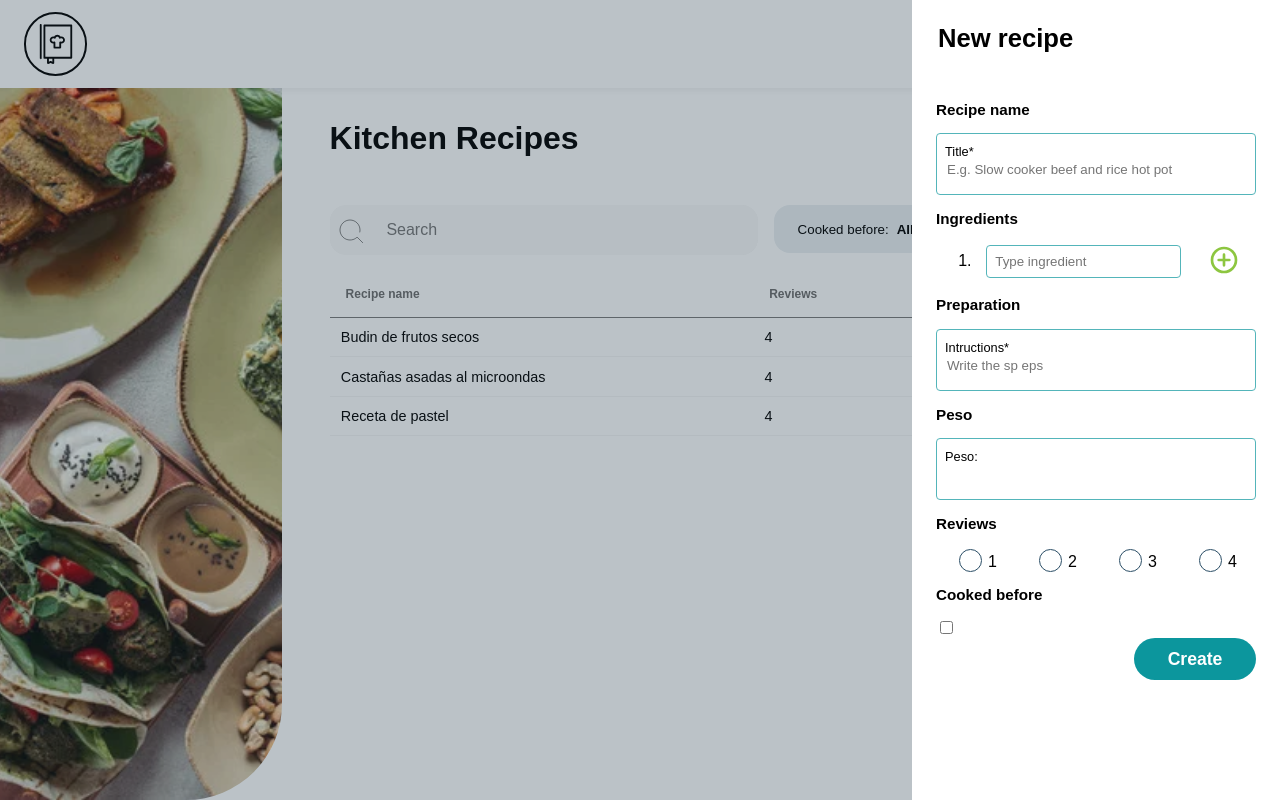
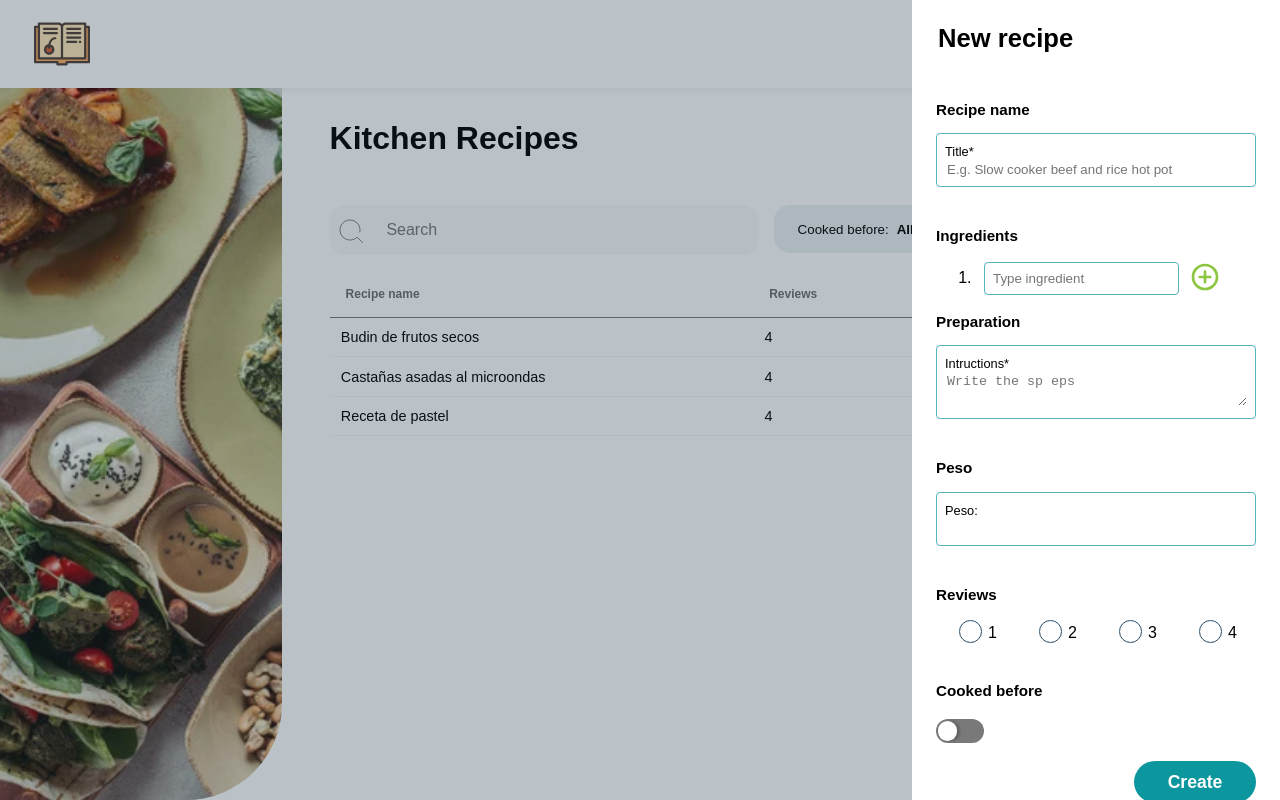
Before and after one commit to LPZneider/Kitchen-Recipes, a React (Vite) app: page / in a window 1280 px wide. Both pictures are taken after a click on the button 1232 px from the left and 748 px from the top of the page. Built offline with nearby package versions, Linux system fonts and the light colour scheme.

Commit message:
dando estilo principal

```diff
--- a/index.html
+++ b/index.html
@@ -4,7 +4,7 @@
     <meta charset="UTF-8" />
     <link rel="icon" type="image/svg+xml" href="/src/assets/recipe.svg" />
     <meta name="viewport" content="width=device-width, initial-scale=1.0" />
-    <title>Recipes LpzNeider</title>
+    <title>Recipes | LpzNeider</title>
   </head>
   <body>
     <div id="root"></div>
--- a/src/components/BotonActive/BotonActive.jsx
+++ b/src/components/BotonActive/BotonActive.jsx
@@ -1,14 +1,28 @@
 import "./BotonActive.scss";
-
-const BotonActive = () => {
+import PropTypes from "prop-types";
+const BotonActive = ({ isChecked, idElement, funActive }) => {
   const handleClick = (e) => e.stopPropagation();
   const idInput = Date.now();
+
   return (
     <label htmlFor="isActive" className="content-input" onClick={handleClick}>
-      <input type="checkbox" name="isActive" id={idInput} />
-      <i></i>
+      <input
+        type="checkbox"
+        value={idElement}
+        name="isActive"
+        id={idInput + idElement}
+        checked={isChecked}
+        disabled
+      />
+      <i onClick={(e) => funActive(e, idElement)}></i>
     </label>
   );
 };
 
 export default BotonActive;
+
+BotonActive.propTypes = {
+  isChecked: PropTypes.bool,
+  idElement: PropTypes.number,
+  funActive: PropTypes.func,
+};
--- a/src/components/BotonActive/BotonActive.scss
+++ b/src/components/BotonActive/BotonActive.scss
@@ -12,6 +12,7 @@
 }
 
 .content-input {
+  display: inline-block;
   position: relative;
   margin-top: -0.7rem;
   padding: 5px 0 5px 60px;
@@ -43,7 +44,7 @@
   left: 0px;
   top: 0px;
   bottom: 0;
-
+  transition: 0.5s;
   -webkit-box-shadow: 3px 0 3px 0 rgba(0, 0, 0, 0.2);
   box-shadow: 3px 0 3px 0 rgba(0, 0, 0, 0.2);
 }
--- a/src/components/FormItem/FormItem.scss
+++ b/src/components/FormItem/FormItem.scss
@@ -1,9 +1,12 @@
 .item-ingredient {
   display: flex;
-  justify-content: space-around;
+
+  justify-content: flex-start;
+  column-gap: 0.25rem;
   align-items: center;
   margin-bottom: 1rem;
   input {
+    margin-left: 0.5rem;
     border: 1px solid #54b5ba;
     padding: 0.5rem;
     border-radius: 0.25rem;
--- a/src/components/FormItemCreate/FormItemCreate.jsx
+++ b/src/components/FormItemCreate/FormItemCreate.jsx
@@ -2,15 +2,11 @@ import { useContext } from "react";
 import FormContext from "../../context/FormContext";
 import "./FormItemCreate.scss";
 import FormItem from "../FormItem/FormItem";
+import { BotonActive } from "../BotonActive";
 
 export const FormItemCreate = () => {
-  const {
-    handleChange,
-    forms,
-    handleCheckbox,
-
-    handleSubmitForm,
-  } = useContext(FormContext);
+  const { handleChange, forms, handleCheckbox, handleSubmitForm } =
+    useContext(FormContext);
   return (
     <form onSubmit={handleSubmitForm} className="form-create">
       <legend>New recipe</legend>
@@ -36,15 +32,16 @@ export const FormItemCreate = () => {
         </ol>
       </article>
       <h3>Preparation</h3>
-      <div className="div-input">
+      <div className="div-input textarea-recipe">
         <label htmlFor="preparation">Intructions*</label>
-        <input
+        <textarea
           type="text"
           id="preparation"
           name="preparation"
           autoComplete="off"
           placeholder="Write the sp eps"
           value={forms.preparation}
+          className="preparation"
           onChange={handleChange}
         />
       </div>
@@ -61,7 +58,7 @@ export const FormItemCreate = () => {
         />
       </div>
       <h3>Reviews</h3>
-      <section>
+      <section className="radios-btn">
         <label>
           <input
             type="radio"
@@ -114,12 +111,12 @@ export const FormItemCreate = () => {
           4
         </label>
       </section>
-      <h3>Cooked before</h3>
-      <input
-        type="checkbox"
-        name="cooked"
-        checked={forms.cooked}
-        onChange={handleCheckbox}
+      <h3 className="cooked">Cooked before</h3>
+
+      <BotonActive
+        funActive={handleCheckbox}
+        isChecked={forms.cooked}
+        idElement={forms.id}
       />
       <div className="div-submit">
         <input type="submit" value="Create" />
--- a/src/components/FormItemCreate/FormItemCreate.scss
+++ b/src/components/FormItemCreate/FormItemCreate.scss
@@ -1,5 +1,6 @@
 .form-create {
   position: relative;
+
   legend {
     font-size: 1.6rem;
     font-weight: bold;
@@ -9,14 +10,32 @@
   h3 {
     font-size: 0.95rem;
   }
-
   .div-input {
-    padding: 0.5rem 0.5rem 1rem;
+    .textarea-recipe {
+      height: auto;
+    }
+    .preparation {
+      width: 100%;
+      min-width: 100%;
+      max-width: 100%;
+      min-height: 2rem;
+      height: auto;
+      border: none;
+      margin-bottom: 0;
+    }
+    .preparation:hover {
+      outline: none;
+    }
+    padding: 0.5rem 0.5rem 0.5rem;
     border: 1px solid #54b5ba;
+    margin-bottom: 2.5rem;
     border-radius: 0.25rem;
-
+    h3 {
+      margin-bottom: 0;
+    }
     label {
       font-size: 0.8rem;
+      margin-bottom: 2rem;
     }
 
     input {
@@ -31,12 +50,16 @@
   input {
     border: none;
   }
+  .cooked {
+    margin-bottom: 2rem;
+  }
   .div-submit {
     display: flex;
     justify-content: flex-end;
   }
   input[type="submit"] {
     display: block;
+    margin-top: 2rem;
     bottom: 2vh;
     right: 2vw;
     padding: 0.65rem 2.1rem;
@@ -45,17 +68,6 @@
     font-size: 1.1rem;
     color: #fff;
     background-color: #0c969d;
-  }
-
-  section {
-    display: flex;
-    justify-content: space-around;
-
-    label {
-      display: flex;
-      column-gap: 0.25rem;
-      align-items: flex-end;
-    }
   }
 
   .my-radio {
@@ -82,3 +94,14 @@
     }
   }
 }
+
+.radios-btn {
+  display: flex;
+  justify-content: space-around;
+  margin-bottom: 2.5rem;
+  label {
+    display: flex;
+    column-gap: 0.25rem;
+    align-items: flex-end;
+  }
+}
--- a/src/components/Header/Header.scss
+++ b/src/components/Header/Header.scss
@@ -8,7 +8,7 @@
   a {
     max-width: 100%;
     width: auto;
-    border: 2px solid #000;
+    // border: 2px solid #00000048;
     display: flex;
     justify-content: center;
     align-items: center;
@@ -16,7 +16,7 @@
     margin-left: 1.5rem;
     padding: 0.6rem;
     img {
-      max-height: 2.5rem;
+      max-height: 3.5rem;
     }
   }
 }
--- a/src/components/ListItem/ListItem.jsx
+++ b/src/components/ListItem/ListItem.jsx
@@ -1,11 +1,13 @@
 import PropTypes from "prop-types";
 import "./ListItem.scss";
 import { ModalPortal } from "../ModalPortal/ModalPortal";
-import { useState } from "react";
+import { useContext, useState } from "react";
 import { BotonActive } from "../BotonActive";
+import TableContext from "../../context/CrudTableContext";
 export const ListItem = ({
-  el: { name, reviews, cooked, ingredients, preparation, peso },
+  el: { name, reviews, cooked, ingredients, preparation, peso, id },
 }) => {
+  const { handleCheckboxCooked } = useContext(TableContext);
   const [listModal, setListModal] = useState(false);
   const handleListModal = () => setListModal(!listModal);
   return (
@@ -14,7 +16,11 @@ export const ListItem = ({
         <td>{name}</td>
         <td>{reviews}</td>
         <td>
-          <BotonActive />
+          <BotonActive
+            funActive={handleCheckboxCooked}
+            isChecked={cooked}
+            idElement={id}
+          />
         </td>
         <td>{peso}</td>
         {listModal && (
@@ -32,7 +38,11 @@ export const ListItem = ({
               <h3>Review</h3>
               {reviews}
               <h4>Copked before</h4>
-              {cooked}
+              <BotonActive
+                funActive={handleCheckboxCooked}
+                isChecked={cooked}
+                idElement={id}
+              />
               <div>
                 <input type="submit" value="Edit" />
               </div>
--- a/src/context/CrudTableContext.jsx
+++ b/src/context/CrudTableContext.jsx
@@ -103,6 +103,13 @@ const TableProvider = ({ children }) => {
 
   const handleActive = () => setActive(!active);
 
+  const handleCheckboxCooked = (e, id) => {
+    e.stopPropagation();
+    const activeDb = db.map((item) =>
+      item.id === id ? { ...item, cooked: !item.cooked } : item
+    );
+    setDb(activeDb);
+  };
   const handleClickRadio = (e) => {
     const form = e.currentTarget;
     const formData = new FormData(form);
@@ -127,6 +134,7 @@ const TableProvider = ({ children }) => {
   };
 
   const data = {
+    handleCheckboxCooked,
     radiovalue,
     handleClickRadio,
     active,
--- a/src/context/FormContext.jsx
+++ b/src/context/FormContext.jsx
@@ -24,10 +24,10 @@ const FormProviter = ({ children }) => {
     });
   };
 
-  const handleCheckbox = (e) => {
+  const handleCheckbox = () => {
     setForms({
       ...forms,
-      [e.target.name]: e.target.checked,
+      cooked: !forms.cooked,
     });
   };
 
--- a/src/index.css
+++ b/src/index.css
@@ -10,6 +10,7 @@ body {
   padding: 0;
   font-family: sans-serif;
   min-height: 100vh;
+  max-height: 100vh;
   overflow-x: hidden;
 }
 
```
Also changed, not shown: src/assets/recipe.svg.
